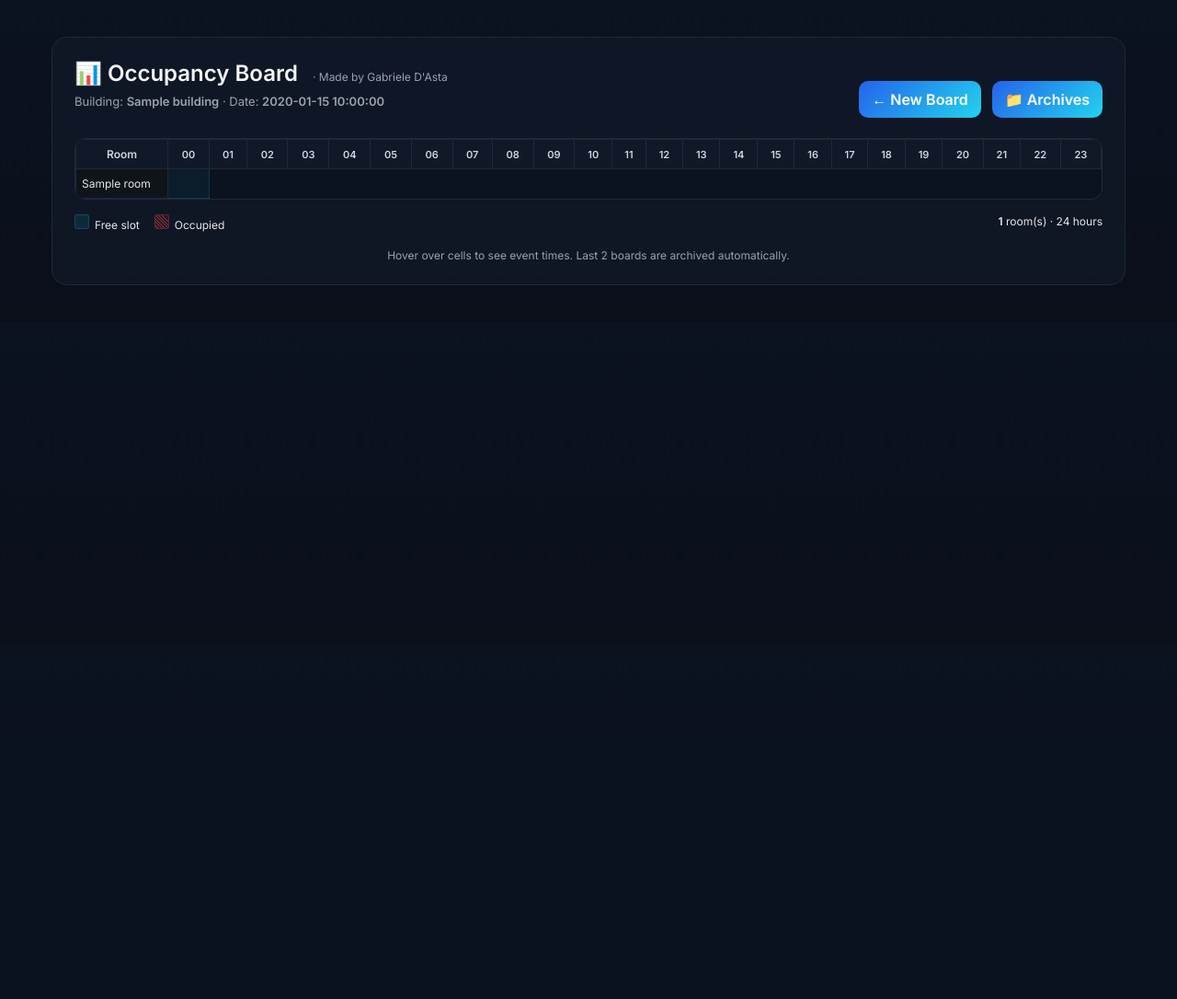
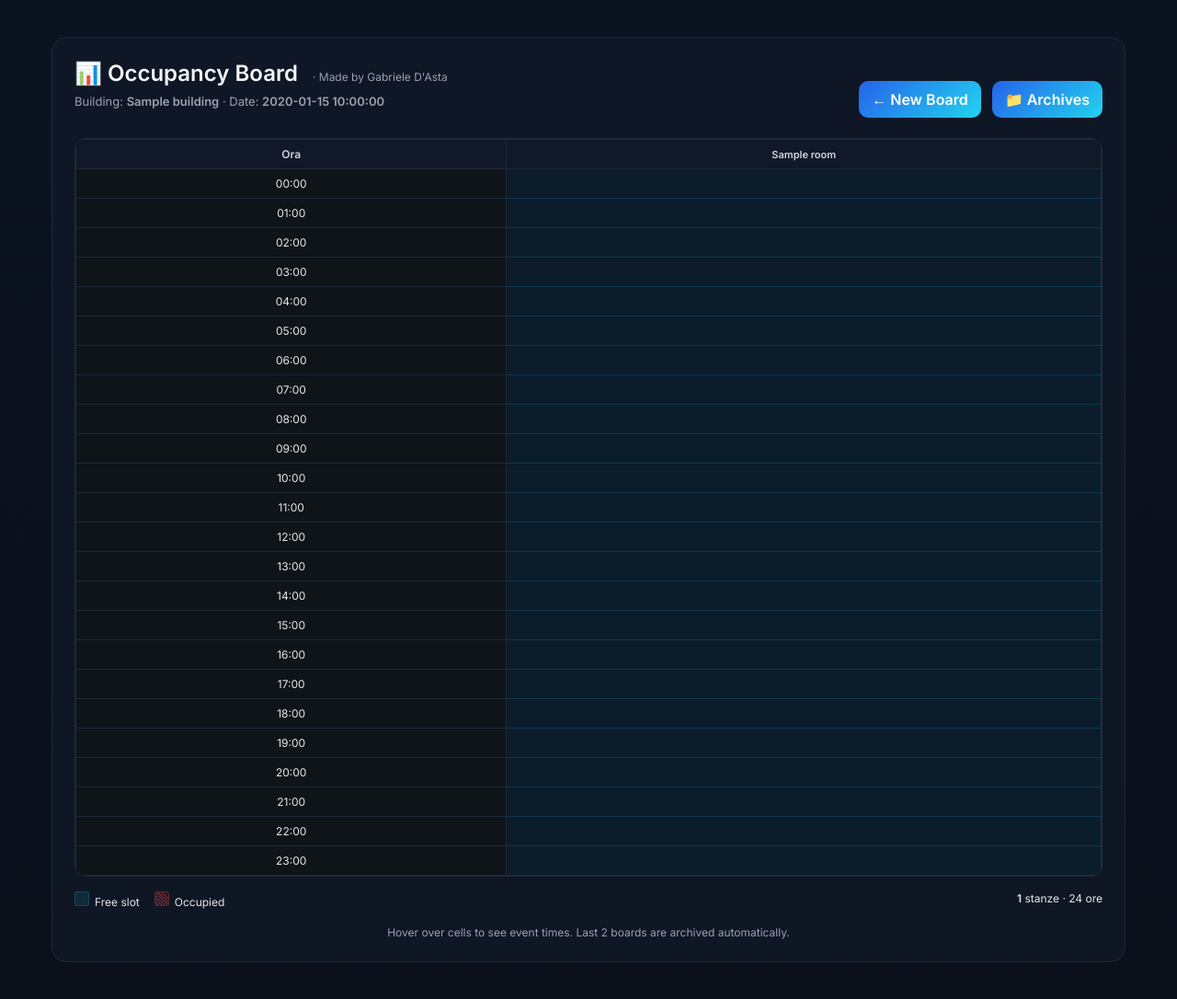
Before and after one commit to GabrielProjects/UniPA-Room-Finder, a Flask app: template templates/occupancy_board.html in a window 1280 px wide. Shown: the whole page at 92% size. Before the commit the page ends 310 px from the top, so only its background shows below. Run offline with Flask 3, Linux system fonts and the light colour scheme; the template is opened without the code that fills it: most values are stand-ins (such as "Sample title", 1, 10 or a date in 2020).

Commit message:
Fix: swap rows and columns - now hours are rows, rooms are columns

```diff
--- a/templates/occupancy_board.html
+++ b/templates/occupancy_board.html
@@ -21,7 +21,7 @@
       th, td{border:1px solid #1f2937;padding:8px 6px;text-align:center}
       th{background:#111827;color:#cbd5e1;font-weight:600;position:sticky;top:0;z-index:1}
       td{height:24px;position:relative}
-      td.room-name{text-align:left;background:#0f1419;font-weight:500;width:100px;position:sticky;left:0;z-index:1}
+      td.room-name{text-align:center;background:#0f1419;font-weight:500;min-width:60px;position:sticky;left:0;z-index:1}
       td.free{background:rgba(34,211,238,.05);border:1px solid rgba(34,211,238,.2)}
       td.occupied{background:rgba(239,68,68,.1);border:1px solid rgba(239,68,68,.3);position:relative;overflow:hidden}
       /* Red dashes going through occupied cell */
@@ -52,17 +52,18 @@
           <table>
             <thead>
               <tr>
-                <th>Room</th>
-                {% for h in range(24) %}
-                  <th class="hour-header">{{ "%02d"|format(h) }}</th>
+                <th>Ora</th>
+                {% for room in rooms %}
+                  <th class="hour-header">{{ room }}</th>
                 {% endfor %}
               </tr>
             </thead>
             <tbody>
-              {% for room in rooms %}
+              {% for h in range(24) %}
                 <tr>
-                  <td class="room-name">{{ room }}</td>
-                  {% for slot in occupancy[room] %}
+                  <td class="room-name">{{ "%02d:00"|format(h) }}</td>
+                  {% for room in rooms %}
+                    {% set slot = occupancy[room][h] %}
                     <td class="{% if slot.occupied %}occupied{% else %}free{% endif %}"
                         title="{% if slot.occupied %}Occupied: {{ slot.events|join(', ') }}{% else %}Free{% endif %}">
                     </td>
@@ -76,7 +77,7 @@
         <div style="margin-top:16px;display:flex;gap:16px;font-size:12px">
           <div><span style="display:inline-block;width:16px;height:16px;background:rgba(34,211,238,.1);border:1px solid rgba(34,211,238,.2);border-radius:3px;margin-right:6px"></span>Free slot</div>
           <div><span style="display:inline-block;width:16px;height:16px;background:rgba(239,68,68,.1);border:1px solid rgba(239,68,68,.3);border-radius:3px;margin-right:6px;position:relative;overflow:hidden"><span style="position:absolute;top:0;left:0;right:0;bottom:0;background:repeating-linear-gradient(45deg,transparent,transparent 2px,var(--red) 2px,var(--red) 2.5px);opacity:0.6"></span></span>Occupied</div>
-          <div style="flex:1;text-align:right"><b>{{ rooms|length }}</b> room(s) · 24 hours</div>
+          <div style="flex:1;text-align:right"><b>{{ rooms|length }}</b> stanze · 24 ore</div>
         </div>
 
         <footer>Hover over cells to see event times. Last 2 boards are archived automatically.</footer>
```
